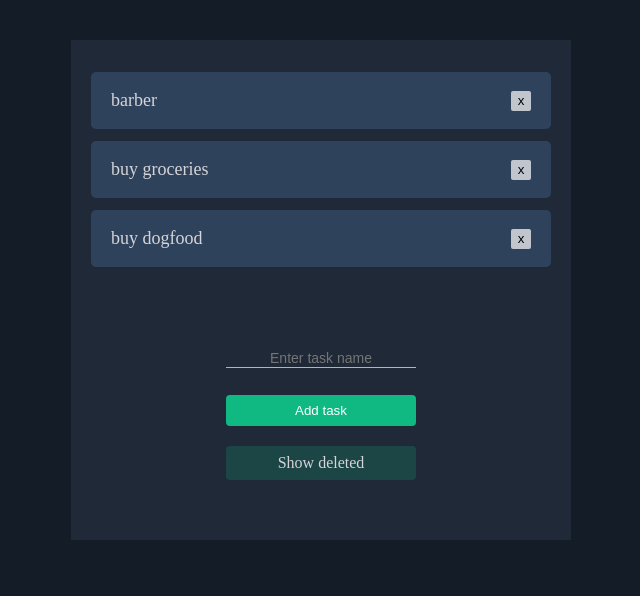
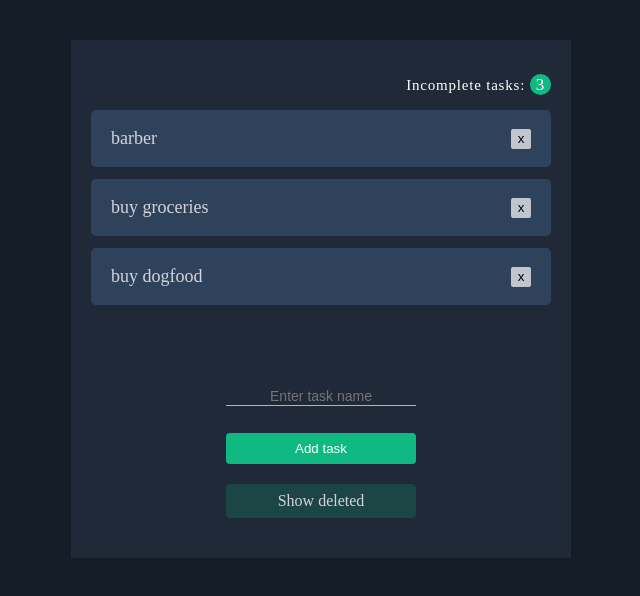
Before and after one commit to Gurmis/VUE---OpenLab1---ToDoList, a Vue app: page / in a window 1280 px wide. Shown: the top 596 px of the page, without its empty margins (319-959 px from the left). Built offline with nearby package versions, Linux system fonts and the light colour scheme.

Commit message:
active tasks count implemented

```diff
--- a/src/views/TasksList.vue
+++ b/src/views/TasksList.vue
@@ -1,8 +1,11 @@
 <template>
   <div>
+    <header>
+      <p class="activeCount">Incomplete tasks: <span>{{activeCount}}</span></p>
+    </header>
     <section class="tasks">
       <ul>
-        <li v-for="task in tasks" :key="task.id">
+        <li v-for="task in activeTasks" :key="task.id">
           <task v-if="!task.deleted" :name="task.name" :taskId="task.id">
           </task>
         </li>
@@ -39,8 +42,28 @@ export default {
       activeTasks: "getActiveTasks",
       deletedTasks: "getDeletedTasks",
     }),
+    activeCount() {
+      return this.activeTasks.length
+    }
   },
 }
 </script>
 
-<style lang="scss" scoped></style>
+<style lang="scss" scoped>
+header {
+  p {
+    letter-spacing: 0.8px;
+    color: var(--font1);
+    font-size: 15px;
+    text-align: end;
+
+    span {
+      font-size: 17px;
+      background: var(--btn1);
+      border-radius: 50%;
+      padding: 1px 6px;
+    }
+  }
+}
+
+</style>
```
